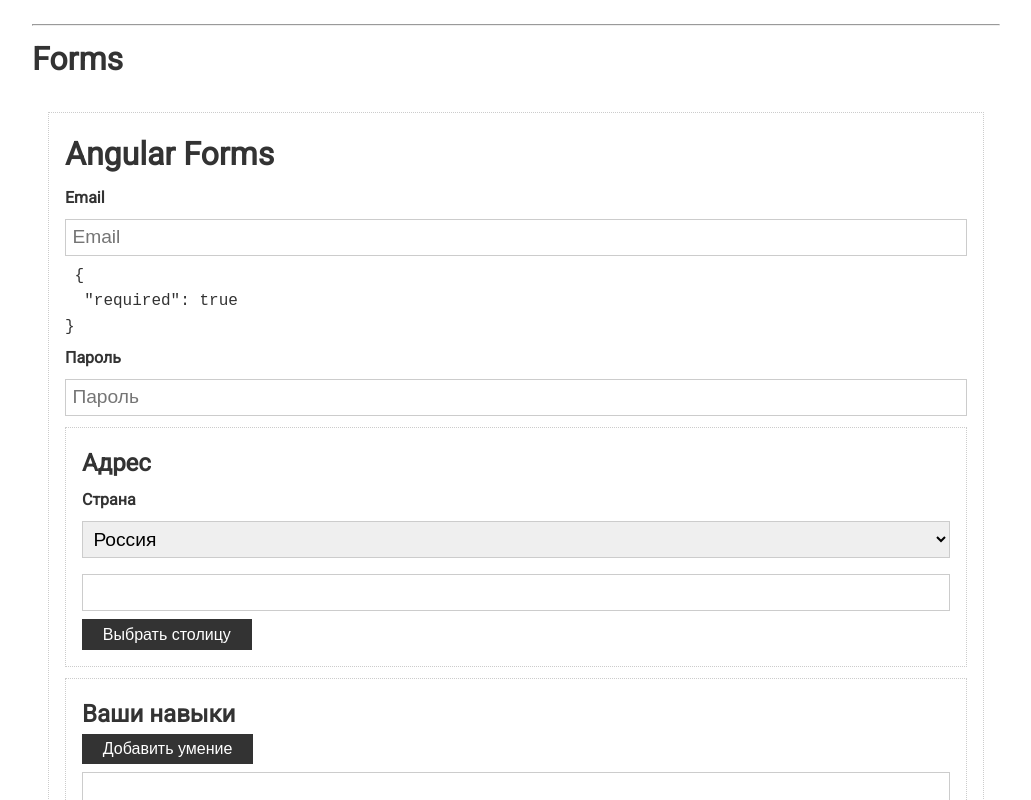
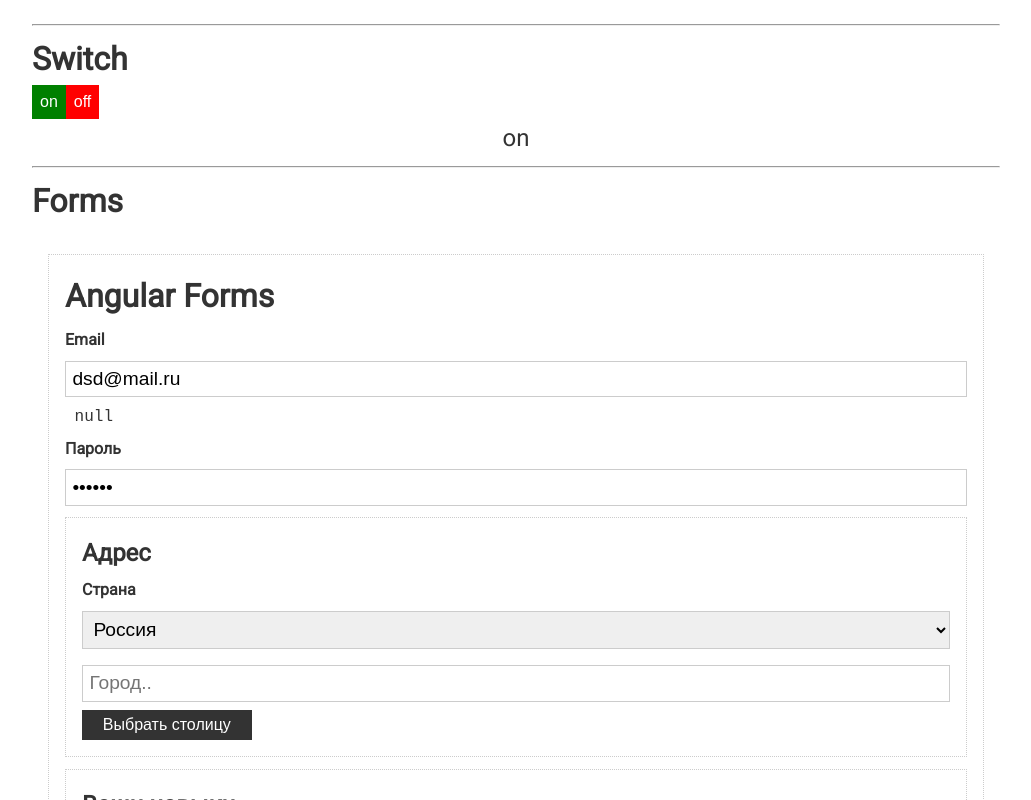
Before and after one commit to DmitriAleks/Angular-advanced, an Angular app: page / in a window 1280 px wide. Shown: the top 800 px of the page, without its empty margins (124-1155 px from the left). Built offline with nearby package versions, Linux system fonts and the light colour scheme.

Commit message:
'formAngular'

```diff
--- a/src/app/app.component.html
+++ b/src/app/app.component.html
@@ -1,4 +1,13 @@
 <div class="container">
+  <hr>
+  <h1>Switch</h1>
+<app-switch
+  [(ngModel)]="appState"
+></app-switch>
+
+  <p>{{appState}}</p>
+
+
 
   <hr>
 <h1>Forms</h1>
@@ -14,6 +23,7 @@
           class="validation">
           <small  *ngIf="form.get('email').errors['required']" >Поле email не может быть пустым</small>
           <small *ngIf="form.get('email').errors['email']">Введите корректный email </small>
+          <small *ngIf="form.get('email').errors['restrictedEmails']">Данный email занят </small>
         </div>
       </div>
 <pre> {{form.get('password').errors | json}}</pre>
@@ -33,13 +43,13 @@
 
       </div>
 
-      <div class="card">
+      <div class="card" formGroupName="address">
         <h2>Адрес</h2>
 
         <div class="form-control">
           <label>Страна</label>
 
-          <select>
+          <select formControlName="country">
             <option value="ru">Россия</option>
             <option value="ua">Украина</option>
             <option value="by">Беларусь</option>
@@ -47,21 +57,27 @@
         </div>
 
         <div class="form-control">
-          <input type="text">
+          <input type="text" formControlName="city" placeholder="Город..">
         </div>
 
-        <button class="btn" type="button">Выбрать столицу</button>
+        <button class="btn" type="button" (click)="setCapital()">Выбрать столицу</button>
       </div>
 
-      <div class="card">
+      <div
+        class="card"
+      formGroupName="skills"
+      >
         <h2>Ваши навыки</h2>
-        <button class="btn" type="button">Добавить умение</button>
-        <div class="form-control">
-          <label></label>
-          <input type="text">
+        <button class="btn" type="button" (click)="addSkill()">Добавить умение</button>
+        <div
+          *ngFor="let control of form.get('skills')['controls']; let idx = index"
+          class="form-control">
+
+          <label  >Умение {{idx + 1}}</label>
+          <input type="text" [formControlName]="idx">
         </div>
       </div>
-      <button class="btn" type="submit" [disabled]="form.invalid" >Отправить</button>
+      <button class="btn" type="submit" [disabled]="form.invalid || form.pending" >Отправить</button>
     </form>
   </div>
   <hr>
--- a/src/app/app.component.ts
+++ b/src/app/app.component.ts
@@ -1,10 +1,10 @@
 import {Component, OnInit} from '@angular/core';
-import {Observable, interval, Subscription , Subject} from 'rxjs';
+import {Observable, interval, Subscription, Subject} from 'rxjs';
 import {filter, map, switchMap} from "rxjs/operators";
 import {AppConterService} from "./services/app-conter.service";
 import {LocalCounterService} from "./services/local-counter.service";
-import {FormControl, FormGroup, Validator, Validators} from "@angular/forms";
-
+import {FormArray, FormControl, FormGroup, Validator, Validators} from "@angular/forms";
+import {MyValidators} from "./my.validators";
 
 
 
@@ -14,59 +14,18 @@
   id: any
 }
 
-
 @Component({
   selector: 'app-root',
   templateUrl: './app.component.html',
   styleUrls: ['./app.component.scss'],
-  providers:[LocalCounterService]
+  providers: [LocalCounterService]
 })
 export class AppComponent implements OnInit {
+  appState = 'on'
   sub: Subscription
   stream2$: Subject<number> = new Subject<number>()
   counter = 0
   form: FormGroup
-  constructor(
-              public appConterService: AppConterService,
-              public localCounterService:LocalCounterService,
-              ) {
-
-
-
-  // this.sub = this.stream2$.subscribe(value=>{
-  //   console.log('subscribe', value)
-  // })
-    // const stream$ = new Observable(observer => {
-    //   setTimeout(() => {
-    //     observer.next(1)
-    //   }, 500)
-    //   setTimeout(() => {
-    //     observer.complete()
-    //   }, 2700)
-    //   setTimeout(() => {
-    //     observer.error('Something error')
-    //   }, 2500)
-    //
-    // })
-    // this.sub = stream$.
-    // subscribe(
-    //   value => console.log('Next', value),
-    //   error => console.log('Error', error),
-    //   ()=> console.log('Complete' )
-    // )
-
-    // const intrervalStream$ = interval(1000)
-    // this.sub = intrervalStream$
-    //   .pipe(
-    //     filter(value => value % 2 === 0),
-    //     map((value)=> `Mapped value ${value}`),
-    //     switchMap(()=> interval(500))
-    //   )
-    //   .subscribe((value) => {
-    //   console.log('value', value)
-    // })
-  }
-
   e: number = Math.E
   str: string = 'hello wordl'
   isVisible = true
@@ -77,8 +36,6 @@
       resolve('Promise Resolved')
     }, 4000)
   })
-
-
   mDate$: Observable<Date> = new Observable(obs => {
 //     setInterval(()=>{
 // obs.next(new Date())
@@ -114,7 +71,54 @@
     id: 3
   }]
 
-  ngOnInit(){
+  get skills():FormArray {
+    return this.form.get('skills') as FormArray
+  }
+
+  constructor(
+    public appConterService: AppConterService,
+    public localCounterService: LocalCounterService,
+
+  ) {
+
+
+    // this.sub = this.stream2$.subscribe(value=>{
+    //   console.log('subscribe', value)
+    // })
+    // const stream$ = new Observable(observer => {
+    //   setTimeout(() => {
+    //     observer.next(1)
+    //   }, 500)
+    //   setTimeout(() => {
+    //     observer.complete()
+    //   }, 2700)
+    //   setTimeout(() => {
+    //     observer.error('Something error')
+    //   }, 2500)
+    //
+    // })
+    // this.sub = stream$.
+    // subscribe(
+    //   value => console.log('Next', value),
+    //   error => console.log('Error', error),
+    //   ()=> console.log('Complete' )
+    // )
+
+    // const intrervalStream$ = interval(1000)
+    // this.sub = intrervalStream$
+    //   .pipe(
+    //     filter(value => value % 2 === 0),
+    //     map((value)=> `Mapped value ${value}`),
+    //     switchMap(()=> interval(500))
+    //   )
+    //   .subscribe((value) => {
+    //   console.log('value', value)
+    // })
+  }
+
+
+
+  ngOnInit() {
     // setTimeout(()=>{
     //   const a =  [...this.posts]
     // },3000)
@@ -122,16 +126,46 @@
     //   this.mDate = date
     // })
     this.form = new FormGroup({
-      email: new FormControl('', [Validators.email, Validators.required]),
-      password: new FormControl(null, [Validators.minLength(6), Validators.required, Validators.maxLength(8)])
+      email: new FormControl('dsd@mail.ru', [Validators.email, Validators.required, MyValidators.restrictedEmails], MyValidators.uniqEmail),
+      password: new FormControl('123345', [Validators.minLength(6), Validators.required, Validators.maxLength(8)]),
+      address: new FormGroup({
+        country: new FormControl('ru'),
+        city: new FormControl('', Validators.required)
+      }),
+      skills: new FormArray([])
+
     })
+    console.log(this.form.get('skills'))
+
+  }
+  addSkill(){
+
+    const control = new FormControl('', Validators.required);
+   // ( <FormArray>this.form.get('skills')).push() // 1 варинт
+    (this.form.get('skills') as FormArray).push(control)  //2 вариант
+
   }
 
-  submit(){
-    if(this.form.valid){
+  setCapital() {
+    const cityMap = {
+      ru: 'Москва',
+      ua: 'Киев',
+      by: 'Минск',
+    }
+    const cityKey = this.form.get('address').get('country').value
+    const currentCity = cityMap[cityKey]
+    this.form.patchValue({
+      address: {city: currentCity}
+    })
+
+  }
+
+  submit() {
+    if (this.form.valid) {
       const formData = {...this.form.value}
       console.log(formData)
     }
+    this.form.reset()
   }
 
   updatePosts(post: Post) {
@@ -147,7 +181,7 @@
     this.sub.unsubscribe()
   }
 
-  next(){
+  next() {
     this.counter++
     this.stream2$.next(this.counter)
   }
--- a/src/app/app.module.ts
+++ b/src/app/app.module.ts
@@ -13,6 +13,7 @@
 import { FilterPipe } from './pipes/filter.pipe';
 import {AppConterService} from "./services/app-conter.service";
 import { CounterComponent } from './counter/counter.component';
+import { SwitchComponent } from './switch/switch.component';
 
 @NgModule({
   declarations: [
@@ -25,6 +26,7 @@
     ExMarksPipe,
     FilterPipe,
     CounterComponent,
+    SwitchComponent,
   ],
   imports: [
     BrowserModule,
--- /dev/null
+++ b/src/app/my.validators.ts
@@ -0,0 +1,29 @@
+import {FormControl} from "@angular/forms";
+import {Observable} from "rxjs";
+
+interface ErrorMessage {
+[key: string]: boolean
+}
+
+export class MyValidators {
+  static restrictedEmails(control: FormControl): ErrorMessage{
+    if (['test@mail.ru'].includes(control.value)) {
+      return {restrictedEmails: true}
+    }
+    return null
+  }
+
+  static  uniqEmail(control: FormControl): Promise<ErrorMessage> | Observable<ErrorMessage>{
+  return new Promise(resolve =>{
+    setTimeout(()=>{
+      if(control.value === 'async@mail.ru') {
+        resolve({
+          uniqEmail: true
+        })
+      } else {
+        resolve(null)
+      }
+    },1000)
+  })
+  }
+}
--- /dev/null
+++ b/src/app/switch/switch.component.html
@@ -0,0 +1,4 @@
+<div>
+  <button [class.active]="state=== 'on'" (click)="setState('on')">on</button>
+  <button [class.active]="state === 'off'" (click)="setState('off')">off</button>
+</div>
--- /dev/null
+++ b/src/app/switch/switch.component.scss
@@ -0,0 +1,15 @@
+div {
+  display: inline-block;
+  button {
+    padding: .5rem;
+    font-size: 1rem;
+    color: white;
+    background: red;
+    border: none;
+    outline: none;
+
+    &.active {
+      background: green;
+    }
+  }
+}
--- /dev/null
+++ b/src/app/switch/switch.component.ts
@@ -0,0 +1,37 @@
+import {Component, forwardRef, OnInit, Provider} from '@angular/core';
+import {ControlValueAccessor, NG_VALUE_ACCESSOR} from "@angular/forms";
+
+
+const VALUE_ACCESSOR: Provider = {
+  provide: NG_VALUE_ACCESSOR,
+  useExisting: forwardRef(()=> SwitchComponent),
+  multi: true
+}
+
+@Component({
+  selector: 'app-switch',
+  templateUrl: './switch.component.html',
+  styleUrls: ['./switch.component.scss'],
+  providers: [VALUE_ACCESSOR]
+})
+export class SwitchComponent implements ControlValueAccessor {
+  state='off'
+  private onChange = (value: any) => {}
+
+  setState(state:string){
+    this.state = state
+    this.onChange(this.state)
+  }
+
+  registerOnChange(fn: any): void {
+    this.onChange = fn
+  }
+
+  registerOnTouched(fn: any): void {
+  }
+
+  writeValue(state: any): void {
+    this.state = state
+  }
+
+}
```
